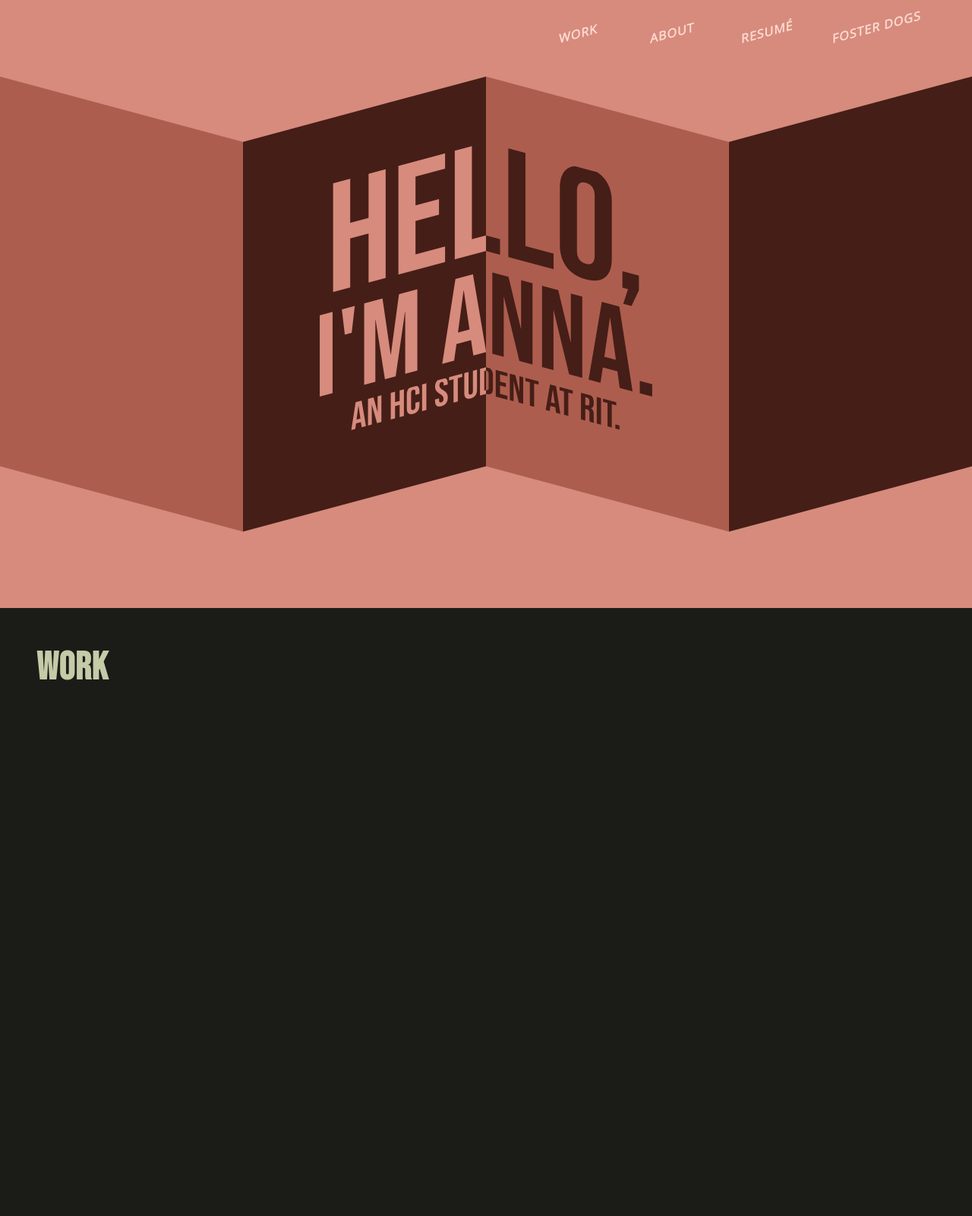
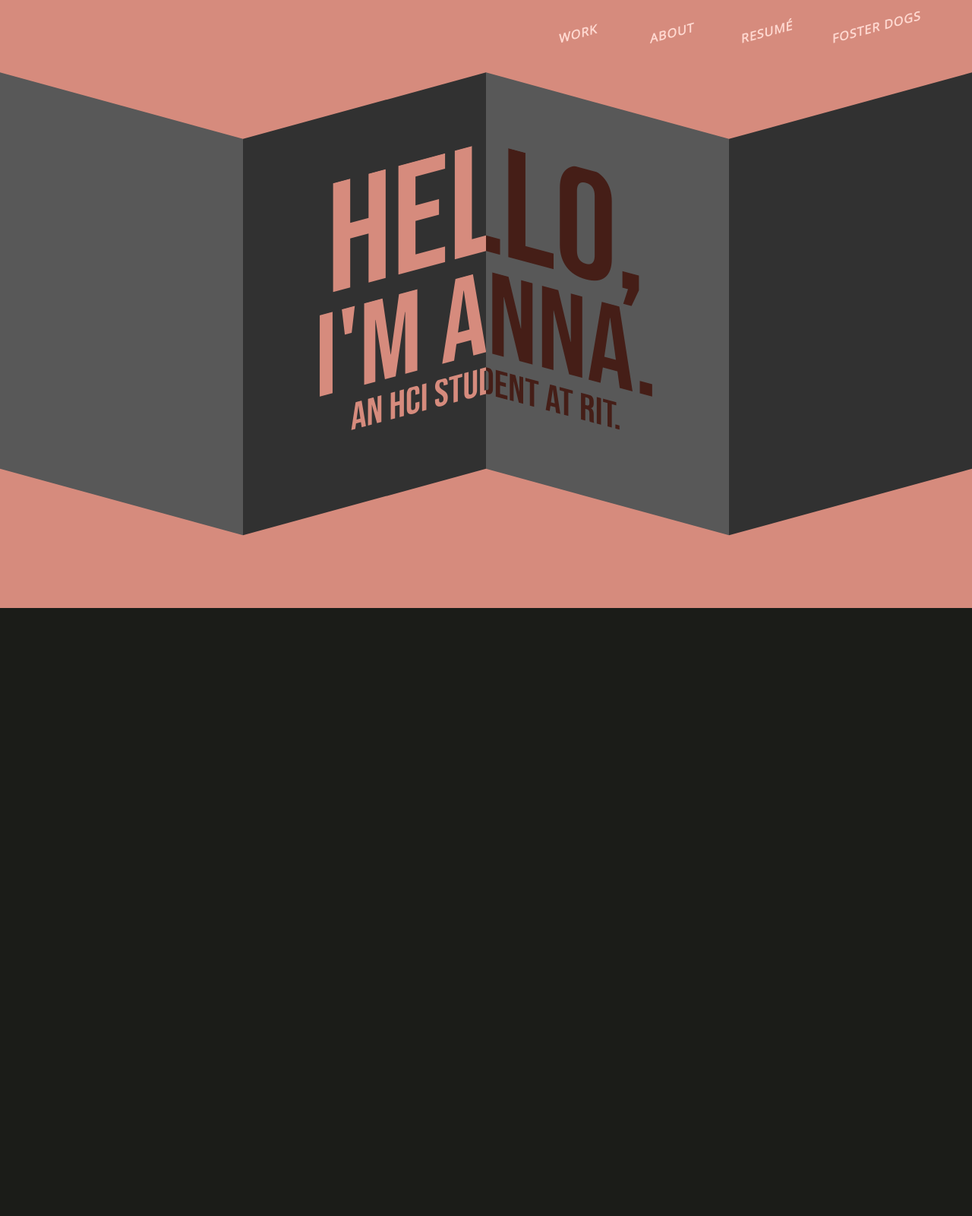
Before and after one commit to dress-code/portfolio, a plain HTML site: page wip.html in a window 1280 px wide. Shown: the top 1600 px of the page at 76% size. Drawn offline with nearby package versions, Linux system fonts and the light colour scheme.

Commit message:
Add files via upload

```diff
--- a/wip.html
+++ b/wip.html
@@ -17,17 +17,6 @@
     <a href="#">Resumé</a>
     <a href="#">Foster Dogs</a>
 </nav>
-
-<!-- <div class="blockBackground">
-    <div class="squareDiv">
-        <div class="square"></div>
-        <div class="square2"></div>
-    </div>
-    <div class="squareDiv">
-        <div class="square"></div>
-        <div class="square2"></div>
-    </div>
-</div> -->
 
 <div class="openingText">
 
@@ -73,27 +62,43 @@
             </div>
     </div>
 
-    <svg class="divider" width="100%" height="auto" viewBox="0 0 1440 674" fill="none">
+    <!-- <svg class="divider" width="100%" height="auto" viewBox="0 0 1440 674" fill="none">
         <path d="M0 577.205L360 674V97L0 0.204529V577.205Z" fill="#AD5D4E"/>
         <path d="M720 577.205L1080 674V97L720 0.204529V577.205Z" fill="#AD5D4E"/>
         <path d="M720 577.205L360 674V97L720 0.204529V577.205Z" fill="#451E17"/>
         <path d="M1440 577.205L1080 674V97L1440 0.204529V577.205Z" fill="#451E17"/>
+    </svg> -->
+
+   <!-- <svg class="divider" width="100%" height="auto" viewBox="0 0 1440 999" fill="none" xmlns="http://www.w3.org/2000/svg">
+<path d="M1440 999L359.875 685.375L830 313L1440 469V999Z" fill="#1A0704"/>
+<path d="M0 586.927L360 685.354V98.6311L0 0.20454V586.927Z" fill="#AD5D4E"/>
+<path d="M720 586.927L1080 685.354V98.6311L720 0.20454V586.927Z" fill="#AD5D4E"/>
+<path d="M720 586.927L360 685.354V98.6311L720 0.20454V586.927Z" fill="#451E17"/>
+<path d="M1440 586.927L1080 685.354V98.6311L1440 0.20454V586.927Z" fill="#451E17"/>
+</svg> -->
+
+<svg class="divider" width="100%" height="auto" viewBox="0 0 1440 686" fill="none" xmlns="http://www.w3.org/2000/svg">
+    <path d="M0 586.927L360 685.354V98.6311L0 0.204529V586.927Z" fill="#585858"/>
+    <path d="M720 586.927L1080 685.354V98.6311L720 0.204529V586.927Z" fill="#585858"/>
+    <path d="M720 586.927L360 685.354V98.6311L720 0.204529V586.927Z" fill="#313131"/>
+    <path d="M1440 586.927L1080 685.354V98.6311L1440 0.204529V586.927Z" fill="#313131"/>
     </svg>
 </div>
 
 <div class="main">
-    <!--<div class="triangle"></div>-->
 
     <section id="work">
-        <h1>Work</h1>
+        <div class="blocksDiv">
+            <div class="itemBlock botnine"></div>
+            <div class="itemBlock mcp"></div>
+            <div class="itemBlock virago"></div>
+        </div>
     </section>
 
     <section id="about">
-        <h1>About</h1>
     </section>
 
     <section id="foster-dogs">
-        <h1>Foster Dogs</h1>
     </section>
 
     <footer>
@@ -104,6 +109,27 @@
 <script>
     window.addEventListener('mousemove', handleMouseMove);
     window.addEventListener('resize', handleWindowResize);
+
+
+
+    /*window.onload = () => {
+    var blocks = document.getElementsByClassName("itemBlock");
+    console.log(blocks);
+
+        for(var i = 0; i < blocks.length; i++){
+            console.log(blocks[i]);
+            blocks[i].addEventListener("mouseover", function() {
+            this.style.height = "372px";
+         });
+        }
+
+        for(var i = 0; i < blocks.length; i++){
+            console.log(blocks[i]);
+            blocks[i].addEventListener("mouseout", function() {
+            this.style.height = "364px";
+         });
+        }
+    };  */
 
     const spansSlow = document.querySelectorAll('.spanSlow');
     const spansFast = document.querySelectorAll('.spanFast');
```
